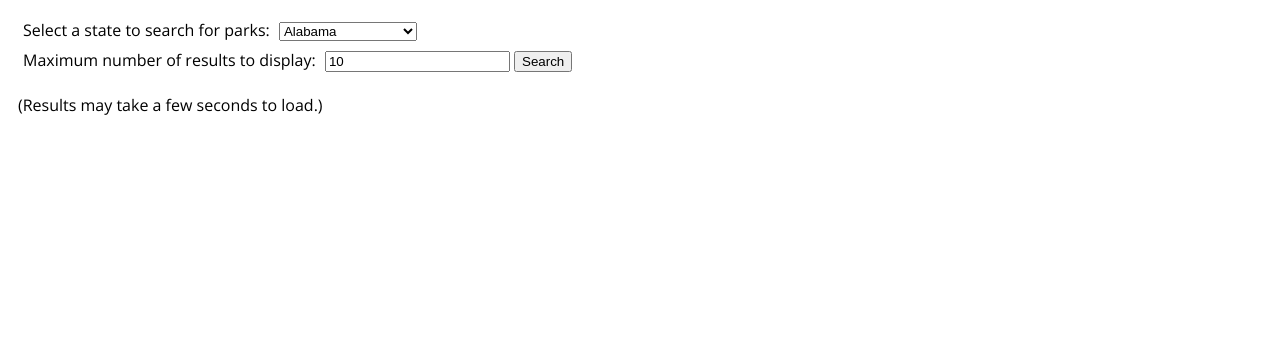
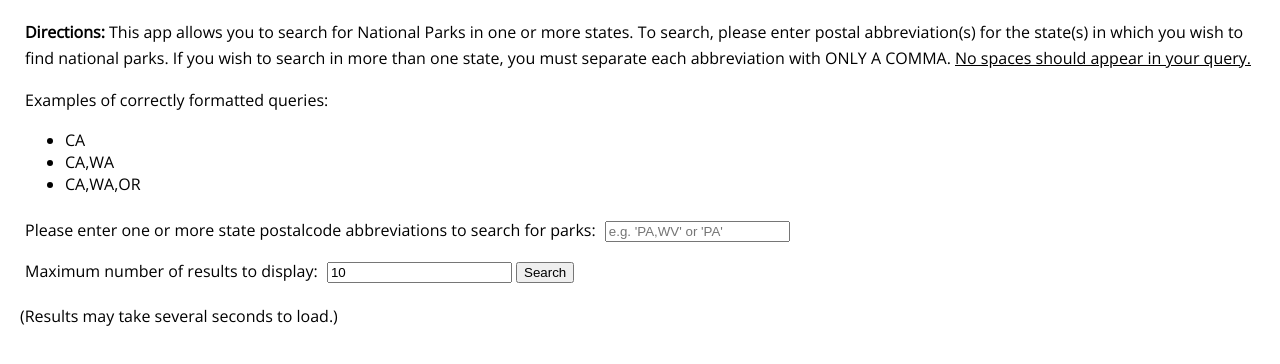
Before and after one commit to lkarper/national-parks-api, a plain HTML site: page index.html in a window 1280 px wide. Shown: the part 62-426 px from the top of the page. Drawn offline with nearby package versions, Linux system fonts and the light colour scheme.

Commit message:
Update: mutliple states can be queried at one time

```diff
--- a/index.html
+++ b/index.html
@@ -1,77 +1,41 @@
 <!DOCTYPE html>
 <html lang="en">
+
 <head>
     <meta charset="UTF-8">
     <meta name="viewport" content="width=device-width, initial-scale=1.0">
     <title>Find National Parks in Your Area</title>
     <link rel="stylesheet" href="style.css" type="text/css">
-    <link href="https://fonts.googleapis.com/css2?family=Open+Sans&family=Roboto:wght@400;700&display=swap" rel="stylesheet">
+    <link href="https://fonts.googleapis.com/css2?family=Open+Sans&family=Roboto:wght@400;700&display=swap"
+        rel="stylesheet">
 </head>
+
 <body>
     <main>
         <h1>Find National Parks By State</h1>
+        <section class="directions">
+            <p><b>Directions:</b> This app allows you to search for National Parks in one or more states. To search,
+                please enter postal abbreviation(s) for the state(s) in which you wish to find national parks. If you
+                wish to search in more than one state, you must separate each abbreviation with ONLY A COMMA. <u>No spaces
+                should appear in your query.</u></p>
+            <p>Examples of correctly formatted queries: </p>
+            <ul>
+                <li>CA</li>
+                <li>CA,WA</li>
+                <li>CA,WA,OR</li>
+            </ul>
+        </section>
         <form>
-            <label for="state">Select a state to search for parks:</label>
-            <select name="state" id="state">
-                <option value="AL">Alabama</option>
-                <option value="AK">Alaska</option>
-                <option value="AZ">Arizona</option>
-                <option value="AR">Arkansas</option>
-                <option value="CA">California</option>
-                <option value="CO">Colorado</option>
-                <option value="CT">Connecticut</option>
-                <option value="DE">Delaware</option>
-                <option value="DC">District of Columbia</option>
-                <option value="FL">Florida</option>
-                <option value="GA">Georgia</option>
-                <option value="HI">Hawaii</option>
-                <option value="ID">Idaho</option>
-                <option value="IL">Illinois</option>
-                <option value="IN">Indiana</option>
-                <option value="IA">Iowa</option>
-                <option value="KS">Kansas</option>
-                <option value="KY">Kentucky</option>
-                <option value="LA">Louisiana</option>
-                <option value="ME">Maine</option>
-                <option value="MD">Maryland</option>
-                <option value="MA">Massachusetts</option>
-                <option value="MI">Michigan</option>
-                <option value="MN">Minnesota</option>
-                <option value="MS">Mississippi</option>
-                <option value="MO">Missouri</option>
-                <option value="MT">Montana</option>
-                <option value="NE">Nebraska</option>
-                <option value="NV">Nevada</option>
-                <option value="NH">New Hampshire</option>
-                <option value="NJ">New Jersey</option>
-                <option value="NM">New Mexico</option>
-                <option value="NY">New York</option>
-                <option value="NC">North Carolina</option>
-                <option value="ND">North Dakota</option>
-                <option value="OH">Ohio</option>
-                <option value="OK">Oklahoma</option>
-                <option value="OR">Oregon</option>
-                <option value="PA">Pennsylvania</option>
-                <option value="RI">Rhode Island</option>
-                <option value="SC">South Carolina</option>
-                <option value="SD">South Dakota</option>
-                <option value="TN">Tennessee</option>
-                <option value="TX">Texas</option>
-                <option value="UT">Utah</option>
-                <option value="VT">Vermont</option>
-                <option value="VA">Virginia</option>
-                <option value="WA">Washington</option>
-                <option value="WV">West Virginia</option>
-                <option value="WI">Wisconsin</option>
-                <option value="WY">Wyoming</option>
-            </select>
+            <label for="state">Please enter one or more state postalcode abbreviations to search for parks:</label>
+            <input type="text" name="state" id="state" placeholder="e.g. 'PA,WV' or 'PA'"
+                pattern="((([A-Z]|[a-z])([A-Z]|[a-z]))|((([A-Z]|[a-z])([A-Z]|[a-z])),)+(([A-Z]|[a-z])([A-Z]|[a-z]))$)"
+                required>
             <br>
             <label for="max-results">Maximum number of results to display:</label>
             <input type="number" id="max-results" min="1" value="10" required>
             <button type="submit">Search</button>
         </form>
-        <p class="results-slow">(Results may take a few seconds to load.)</p>
-        <p id="error-message"></p>
+        <p class="results-slow">(Results may take several seconds to load.)</p>
         <section id="results" class="hidden results-section">
             <div class="results-header">
                 <h2>Results:</h2>
@@ -82,8 +46,8 @@
             </ul>
     </main>
     <script src="https://code.jquery.com/jquery-3.4.1.js"
-        integrity="sha256-WpOohJOqMqqyKL9FccASB9O0KwACQJpFTUBLTYOVvVU="
-        crossorigin="anonymous"></script>
+        integrity="sha256-WpOohJOqMqqyKL9FccASB9O0KwACQJpFTUBLTYOVvVU=" crossorigin="anonymous"></script>
     <script src="index.js"></script>
 </body>
+
 </html>
--- a/index.js
+++ b/index.js
@@ -25,21 +25,21 @@ function fetchParks() {
         .then(responseJson => {
             displayParks(responseJson);
         })
-      .catch(error => console.log('error', error));
+        .catch(error => console.log('error', error));
 }
 
 function displayParks(responseJson) {
     const parks = responseJson.data;
     $('#results').removeClass('hidden');
     $('#park-list').empty();
-    $('#error-message').text('');
-    if (parks.length === 1) {
-        $('#num-parks-found').text(`${parks.length} park in ${$('#state option:selected').text()} returned`);
+    if (parks.length === 0) {
+        $('#num-parks-found').text(`${parks.length} parks in "${$('#state').val().split(",").join(", ")}" returned.
+            Try a different query and be certain that you have entered the correct postal abbreviation(s).`)
+    }
+    else if (parks.length === 1) {
+        $('#num-parks-found').text(`${parks.length} park in "${$('#state').val().split(",").join(", ")}" returned.`);
     } else {
-        $('#num-parks-found').text(`${parks.length} parks in ${$('#state option:selected').text()} returned`);
-    }
-    if (parks.length === 0) {
-        $('#error-message').text(`Sorry, no results found for "${$('#state').val()}".  Try a different query.`)
+        $('#num-parks-found').text(`${parks.length} parks in "${$('#state').val().split(",").join(", ")}" returned.`);
     }
     for (let park of parks) {
         const name = park.fullName;
@@ -80,9 +80,9 @@ function obtainAddress1(park) {
             ${park.addresses[0].line2}<br>
             `;
     }
-    if (park.addresses[0].line3){
+    if (park.addresses[0].line3) {
         physicalAddressLines =
-        `${physicalAddressLines}
+            `${physicalAddressLines}
         ${park.addresses[0].line3}<br>
         `;
     }
@@ -109,11 +109,11 @@ function obtainAddress2(park) {
             ${park.addresses[1].line2}<br>
             `;
     }
-    if (park.addresses[1].line3){
+    if (park.addresses[1].line3) {
         physicalAddressLines =
-        `${physicalAddressLines}
-        ${park.addresses[1].line3}<br>
-        `;
+            `${physicalAddressLines}
+            ${park.addresses[1].line3}<br>
+            `;
     }
     return `<section>
                 <h4>${park.addresses[1].type} Address:</h4>
--- a/style.css
+++ b/style.css
@@ -1,5 +1,6 @@
 body {
     font-family: 'Open Sans', sans-serif;
+    margin: 10px;
 }
 
 h1 {
@@ -9,6 +10,10 @@ h1 {
 
 form {
     margin: 10px;
+}
+
+.directions {
+    margin: 15px;
 }
 
 form label {
```
